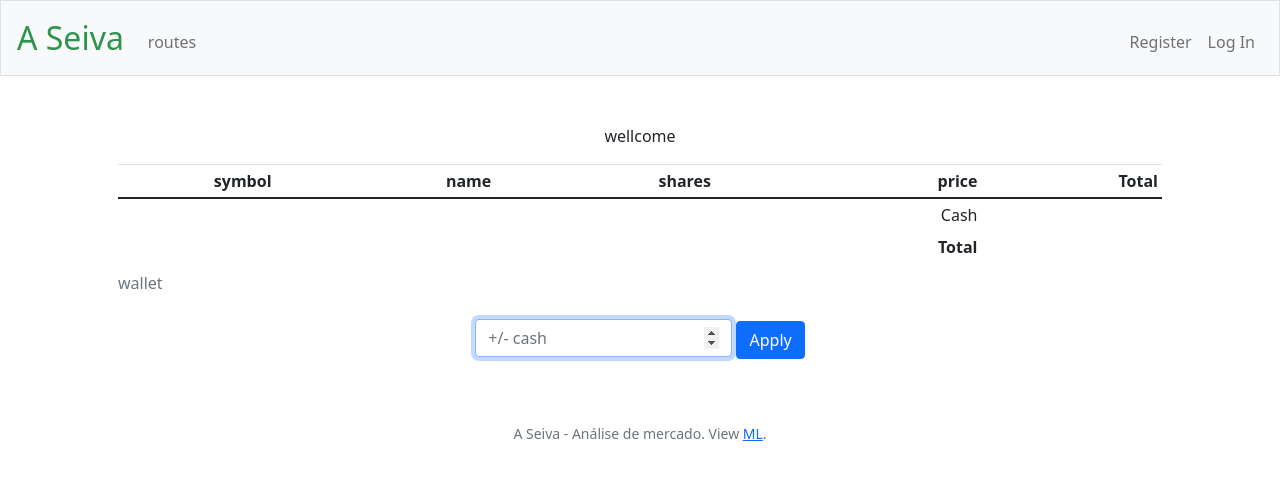
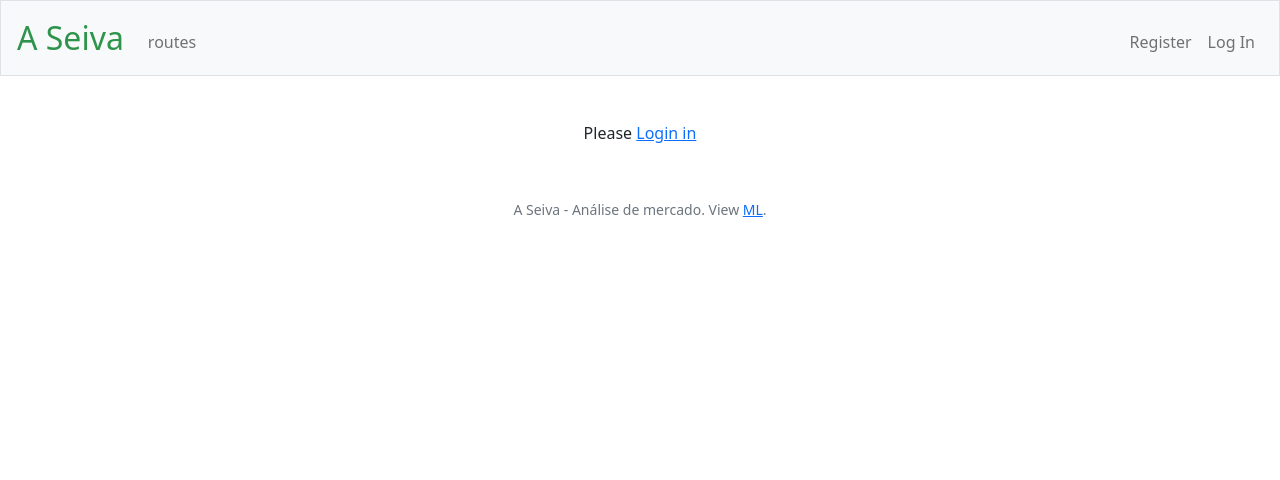
Before and after one commit to bluisfernandes/flask_session, a Flask app: page / in a window 1280 px wide. Shown: the top 480 px of the page. Run offline with Flask 2, Linux system fonts and the light colour scheme.

Commit message:
change index

```diff
--- a/app.py
+++ b/app.py
@@ -13,6 +13,7 @@
  # Custom filter
 app.jinja_env.filters["usd"] = usd
 
+app.config['TEMPLATES_AUTO_RELOAD'] = True
 
 @app.route('/')
 def index():
--- a/templates/index.html
+++ b/templates/index.html
@@ -6,67 +6,13 @@
 
 {% block main %}
 
-    {% if session is defined %}
+    {% if session.username is defined %}
 
     <p>wellcome <b>{{ session.username }}</b></p>
 
-    <div class="table-responsive-sm">
-        <table class="table caption-top table-striped table-sm">
-            <caption>wallet</caption>
-            <thead>
-                <tr>
-                    <th >symbol</th>
-                    <th>name</th>
-                    <th>shares</th>
-                    <th class="text-end">price</th>
-                    <th class="text-end">Total</th>
-                </tr>
-            </thead>
-            <tbody>
-
-            {% for i in wallet %}
-                <tr>
-                    <td>{{ i.symbol }}</td>
-                    <td>{{ i.name }}</td>
-                    <td>{{ i.shares }}</td>
-                    <td class="text-end">{{ i.price }}</td>
-                    <td class="text-end" >{{ (i.shares * i.price )  }}</td>
-
-                </tr>
-
-
-            {% endfor %}
-            </tbody>
-
-            <tfoot class="table-borderless">
-                <tr>
-                    <td class="text-end" colspan="4">Cash</td>
-                    <td class="text-end">{{ session.cash }}</td>
-                </tr>
-
-
-                <tr>
-                    <th class="text-end" scope="row" colspan="4">Total</td>
-                    <th class="text-end" scope="row" class="table-active">{{ total }}</td>
-
-                </tr>
-            </tfoot>
-
-        </table>
-    </div>
-
-    <form action="/cash" method= "post">
-        <div class="form-group">
-            <input autocomplete="off" autofocus class="form-control" placeholder="+/- cash" name="value" type="number">
-            <button class="btn btn-primary" type="submit">Apply</button>
-        </div>
-    </form>
-
     {% else %}
-        <h5>Please <a href="/login">Login in</a></h5>
+        <h6>Please <a href="/login">Login in</a></h6>
     {% endif %}
 
 
-
-
 {% endblock %}
```
